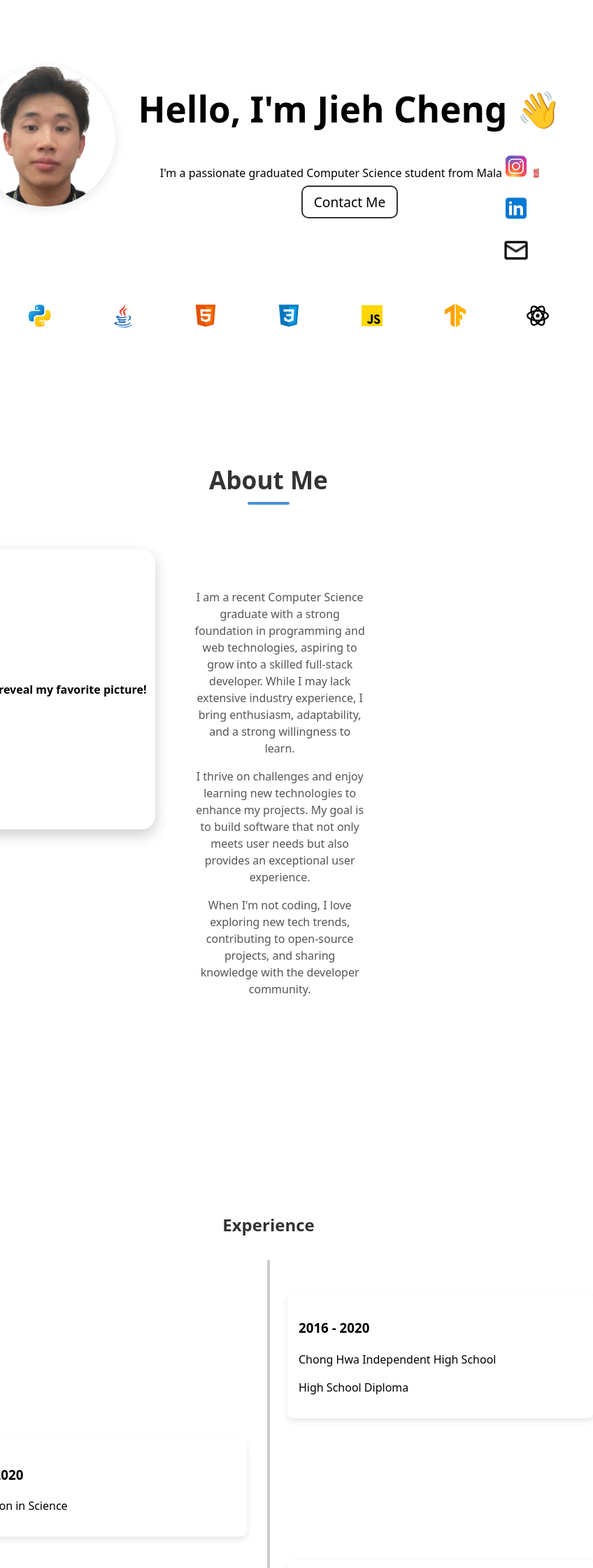
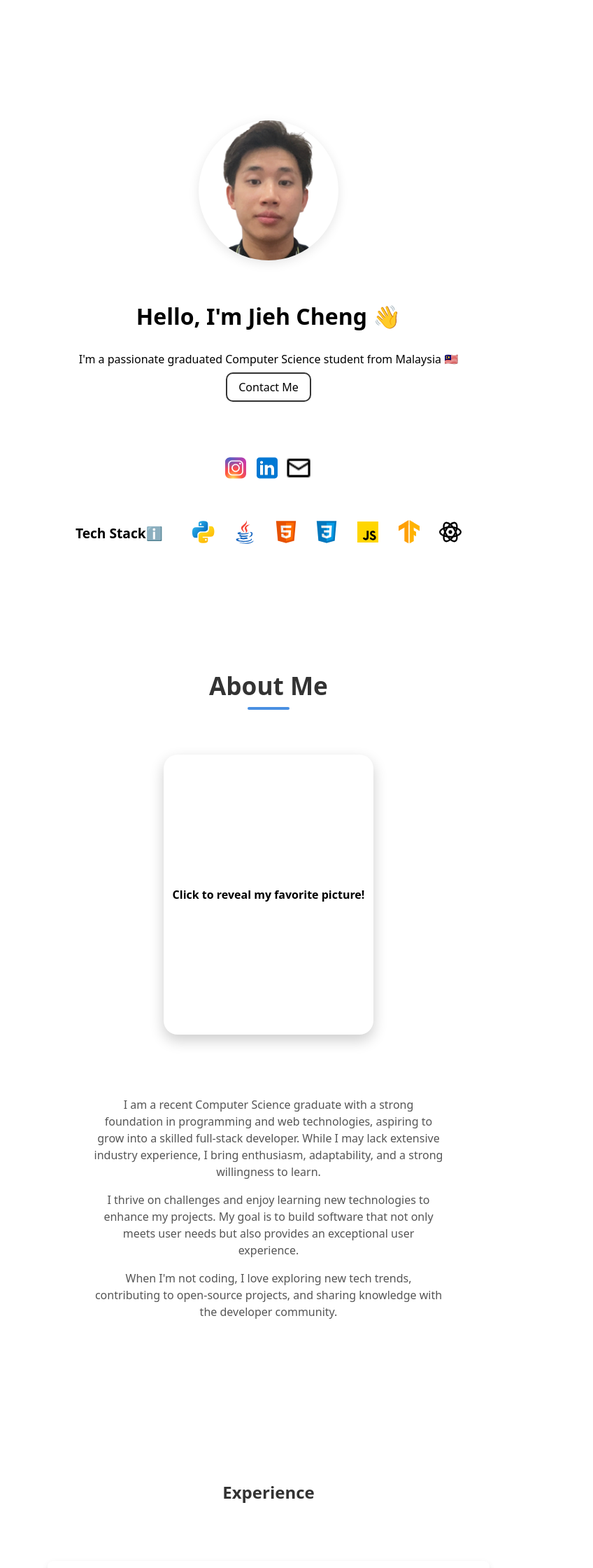
Before and after one commit to JC1201/my-portfolio, a React (Vite) app: page / in a window 768 px wide. Shown: the part 100-2340 px from the top of the page at 70% size, 848 px wide, since content can reach past the window. Built offline with nearby package versions, Linux system fonts and the light colour scheme.

Commit message:
adjusted the view for tablet and mobile

```diff
--- a/src/components/about/about.css
+++ b/src/components/about/about.css
@@ -76,6 +76,21 @@
     flex-direction: column;
 }
 
+@media (max-width: 1024px) and (min-width: 601px) {
+
+    .about {
+        flex-direction: column;       /* stack instead of row */
+        align-items: center;          /* center items horizontally */
+        gap: 2rem;                    /* reduce spacing */
+        margin-bottom: 5rem;
+    }
+
+    .about-content {
+        margin-top: 0;
+    }
+
+}
+
 /* Mobile view */
 @media (max-width: 600px) {
 
@@ -99,7 +114,7 @@
 
   .about-content {
         padding: 0;
-        margin: 0 1rem;
+        margin: 0 2.4rem;
         max-width: 100%;              /* allow full width on phone */
         min-width: 300px;
         max-width: 400px;
--- a/src/components/contact/contact.css
+++ b/src/components/contact/contact.css
@@ -78,6 +78,15 @@ Spline {
     background: transparent !important;
 } */
 
+@media (max-width: 1024px) and (min-width: 601px) {
+
+  .contact {
+      padding: 3rem 2rem;
+      min-width: 500px;
+      max-width: 700px;
+  }
+}
+
 @media (max-width: 600px) {
 
     .contact {
--- a/src/components/experience/experience.css
+++ b/src/components/experience/experience.css
@@ -46,11 +46,33 @@
     left: 53%;
 }
 
+@media (max-width: 1024px) and (min-width: 601px) {
+  .timeline {
+    max-width: 100%;
+    padding: 2rem;
+    margin: 0;
+  }
+
+  .timeline::before {
+    display: none; /* hide the vertical line */
+  }
+
+  .timeline-item {
+    width: 90%;
+    max-width: 600px;
+    margin: 2rem auto;   /* ✅ centers horizontally */
+    left: auto !important;  /* ✅ override odd/even left values */
+    right: auto !important; /* just in case */
+  }
+}
+
+
 /* Make it responsive for small screens */
 @media (max-width: 600px) {
+
   .timeline {
     max-width: 100%;       /* let it fit screen */
-    padding: 1rem;         /* small padding */
+    padding: 1rem 2.4rem;         /* small padding */
   }
 
   .timeline::before {
--- a/src/components/intro/intro.css
+++ b/src/components/intro/intro.css
@@ -44,22 +44,38 @@
 
 
 @media (max-width: 1024px) and (min-width: 601px) {
-    .intro {
-        display: flex;
-        flex-direction: column; /* stack items vertically */
 
+  .intro {
+      padding-top: 6rem; /* less than desktop */
+  }
 
-    }
+  .intro-content {
+      flex-direction: column; /* stack image + text vertically */
+      align-items: center;
+      justify-content: center;
+      gap: 1.5rem;
+  }
 
-    .intro-image img {
-        width: 200px; /* smaller image on tablet */
-        height: 200px;
-    }
+  .intro-image img {
+      width: 200px;
+      height: 200px;
+  }
 
-    .about {
-        max-width: 600px; /* adjust width for tablet */
-    }
+  .intro-text h1 {
+      font-size: 2rem;
+  }
+
+  .intro-text p.typing-text {
+      font-size: 1rem;
+  }
+
+  .intro a {
+      margin-top: 1.5rem;
+      padding: 0.5rem 1rem;
+      font-size: 1rem;
+  }
 }
+
 
 @media (max-width: 600px) {
 
@@ -93,7 +109,7 @@
     }
 
     .intro-text h1{
-        font-size: 2rem;
+        font-size: 1.6rem;
         /* smaller heading on mobile */
     }
 
--- a/src/components/project/project.css
+++ b/src/components/project/project.css
@@ -64,23 +64,53 @@
   text-decoration: underline;
 }
 
+/* Tablet view */
 @media (max-width: 1024px) and (min-width: 601px) {
 
   .projects {
-    /* padding: 2rem 5rem; reduce spacing */
+      /* padding: 3rem 2rem 6rem; */
+      margin: 0 2rem;
+  }
+
+  .project-list {
+      display: grid;
+      grid-template-columns: repeat(2, 1fr); /* 2 cards per row */
+      gap: 2rem; /* space between cards */
+      max-width: 1000px;
+      margin: 0 auto;
 
   }
 
   .project-card {
-    max-width: 600px;
+      flex-direction: column; /* stack image on top of text */
+      padding: 1rem;
+  }
+
+  .project-img {
+      width: 100%;
+      height: auto; /* maintain aspect ratio */
+      max-height: 220px;
+      object-fit: cover;
+      border-radius: 12px;
+      margin-bottom: 1rem;
+  }
+
+  .project-info {
+      text-align: center;
+  }
+
+  .project-link {
+      display: inline-block;
+      margin-top: 0.5rem;
   }
 }
+
 
 @media (max-width: 600px) {
 
 
     .projects {
-      padding: 2rem 5rem; /* reduce spacing */
+      padding: 2rem 2.4rem; /* reduce spacing */
     }
 
     .projects {
--- a/src/components/project/project.jsx
+++ b/src/components/project/project.jsx
@@ -59,7 +59,7 @@ function ProjectCard({ project, index }) {
   return (
     <motion.div
       className="project-card"
-      initial={{ x: isMobile ? -10 : -500, opacity: 0, scale: 0.8 }}
+      initial={{ x: isMobile ? -10 : -50, opacity: 0, scale: 0.8 }}
       whileInView={{ x: 0, opacity: 1, scale: 1, rotate: 0 }}
       viewport={{ once: true }}
       transition={{
--- a/src/components/sidebar/sidebar.css
+++ b/src/components/sidebar/sidebar.css
@@ -36,6 +36,24 @@
     width: 35px;
 }
 
+@media (max-width: 1024px) and (min-width: 601px) {
+
+    .sidebar {
+        left: 0;
+        right: 0;
+        position: relative;
+        display: flex;
+        flex-direction: row;
+        justify-content: center;
+        align-content: center;
+        margin: 0 auto;
+        padding: 0;
+        gap: 0px;
+    }
+
+
+}
+
 @media (max-width: 600px) {
 
     .sidebar {
--- a/src/components/skill/skill.css
+++ b/src/components/skill/skill.css
@@ -102,8 +102,10 @@
 
 /* Tablet */
 @media (max-width: 1024px) and (min-width: 601px) {
+
+
     .skill {
-        width: 90px;
+        /* width: 90px; */
         padding: 0.4rem;
     }
     .skill img {
@@ -120,6 +122,7 @@
 
     .skills {
         padding: 0;
+        flex-direction: column;
     }
 
     .skill {
```
